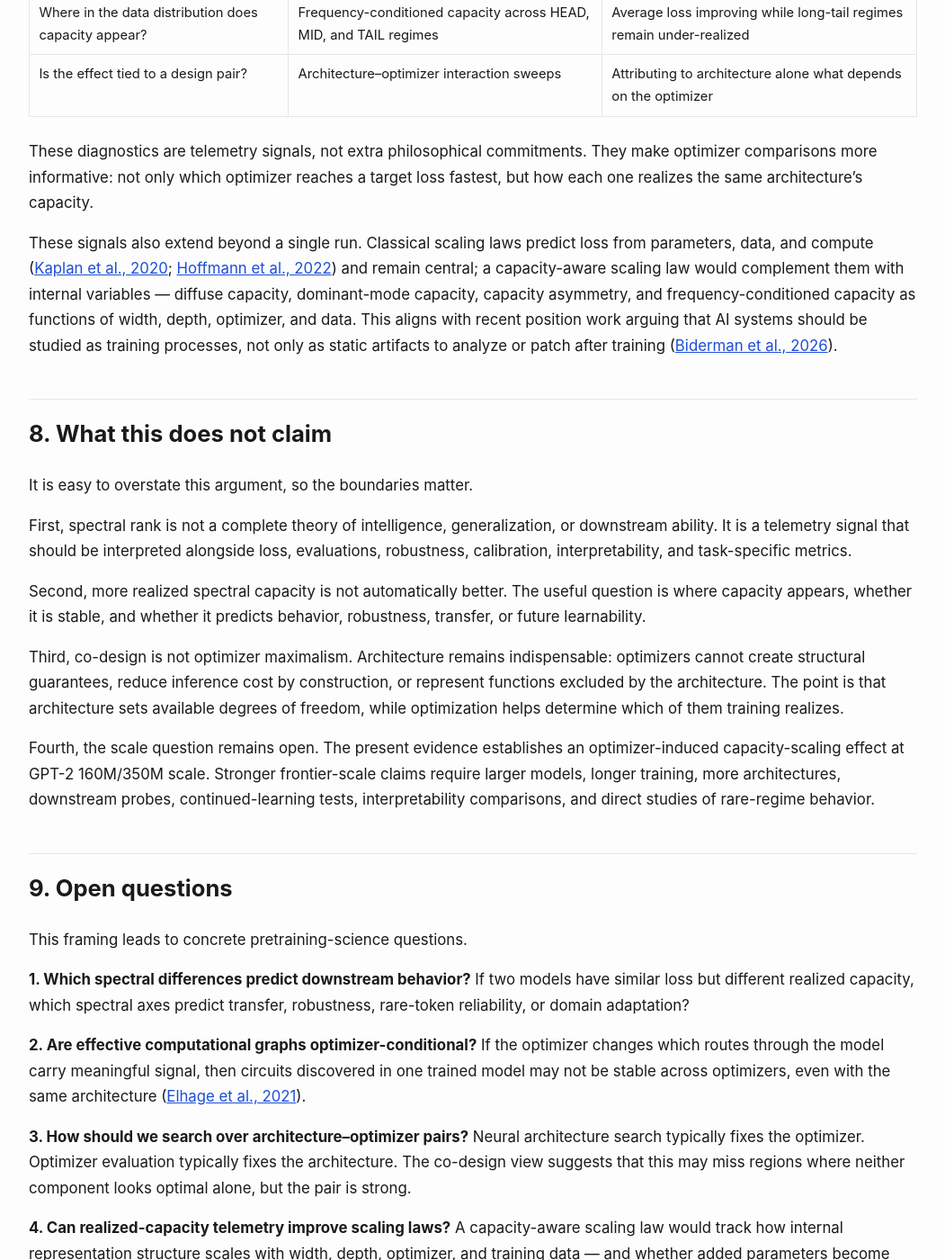
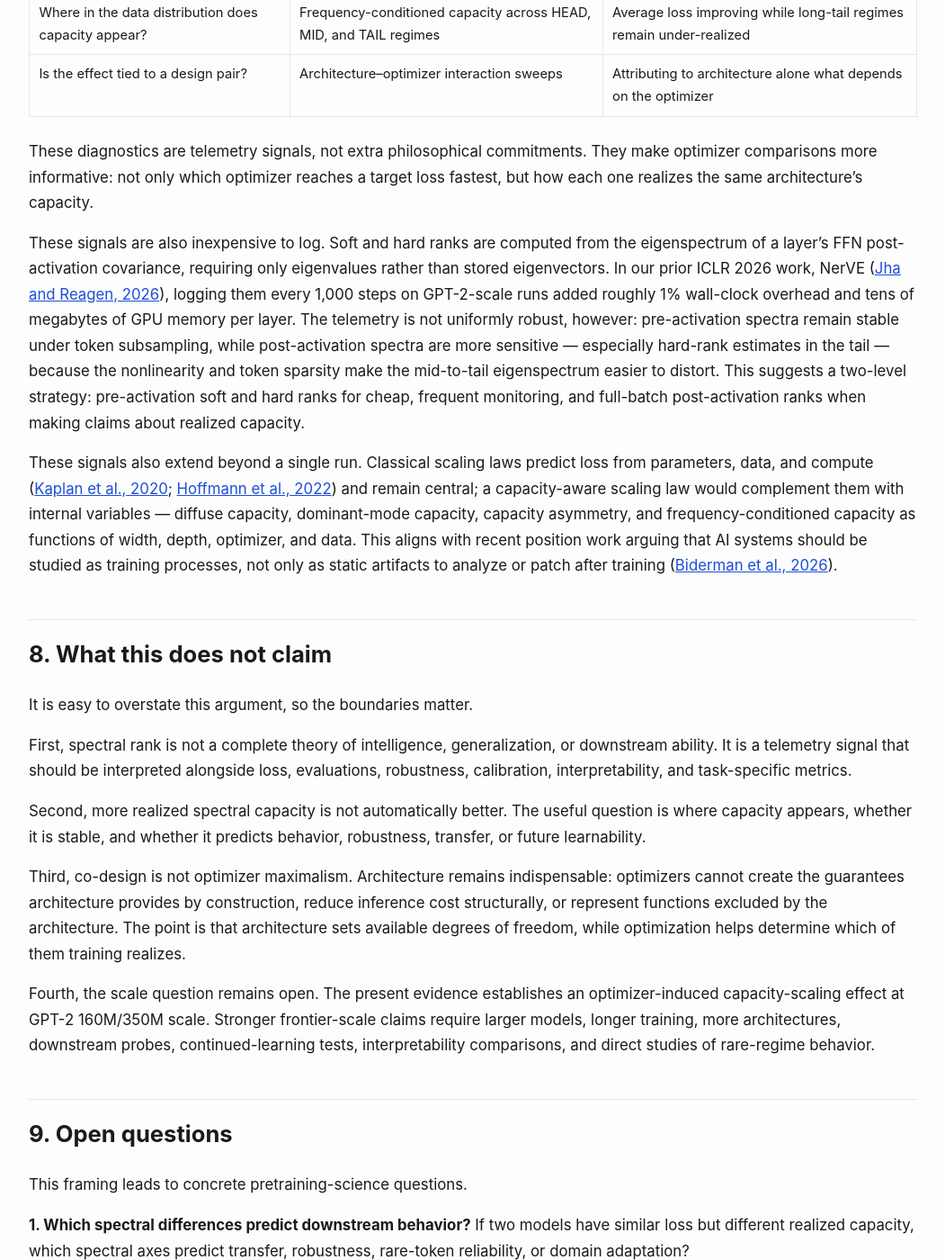
Before and after one commit to optimizer-scaling-laws/optimizer-scaling-laws.github.io, a Jekyll site: the page built from _posts/2026-06-18-architecture-creates-capacity-optimizers-realize-it.md, in a window 1280 px wide and 1400 px high, scrolled down 15942 px. Shown: the whole window at 90% size, without its empty margins (114-1165 px from the left). Built offline with Jekyll 4.4.1, drawn with Linux system fonts in a browser that asks for light colours; some of the changed text lies outside the part shown.

Commit message:
Polished Section 7, added Cost

```diff
--- a/_posts/2026-06-18-architecture-creates-capacity-optimizers-realize-it.md
+++ b/_posts/2026-06-18-architecture-creates-capacity-optimizers-realize-it.md
@@ -551,7 +551,7 @@
 <thead><tr><th>Question</th><th>Diagnostic</th><th>Failure mode it catches</th></tr></thead>
 <tbody>
 <tr><td>Did same-loss models build the same representation?</td><td>Matched-loss optimizer comparisons</td><td>Similar perplexity hiding different representation geometry</td></tr>
-<tr><td>Does added width become realized capacity?</td><td>Diffuse and dominant-mode capacity scaling</td><td>Parameters increasing while dominant modes do not grow</td></tr>
+<tr><td>Does added FFN width convert into realized capacity?</td><td>Diffuse and dominant-mode capacity scaling</td><td>Parameters increasing while dominant modes do not grow</td></tr>
 <tr><td>Is capacity broad but weakly concentrated?</td><td>Capacity asymmetry</td><td>Diffuse capacity growing without matching dominant-mode structure</td></tr>
 <tr><td>Where in the data distribution does capacity appear?</td><td>Frequency-conditioned capacity across HEAD, MID, and TAIL regimes</td><td>Average loss improving while long-tail regimes remain under-realized</td></tr>
 <tr><td>Is the effect tied to a design pair?</td><td>Architecture–optimizer interaction sweeps</td><td>Attributing to architecture alone what depends on the optimizer</td></tr>
@@ -559,6 +559,8 @@
 </table>
 
 These diagnostics are telemetry signals, not extra philosophical commitments. They make optimizer comparisons more informative: not only which optimizer reaches a target loss fastest, but how each one realizes the same architecture's capacity.
+
+These signals are also inexpensive to log. Soft and hard ranks are computed from the eigenspectrum of a layer's FFN post-activation covariance, requiring only eigenvalues rather than stored eigenvectors. In our prior ICLR 2026 work, NerVE (<a href="https://arxiv.org/abs/2603.06922" target="_blank" rel="noopener noreferrer">Jha and Reagen, 2026</a>), logging them every 1,000 steps on GPT-2-scale runs added roughly 1% wall-clock overhead and tens of megabytes of GPU memory per layer. The telemetry is not uniformly robust, however: pre-activation spectra remain stable under token subsampling, while post-activation spectra are more sensitive — especially hard-rank estimates in the tail — because the nonlinearity and token sparsity make the mid-to-tail eigenspectrum easier to distort. This suggests a two-level strategy: pre-activation soft and hard ranks for cheap, frequent monitoring, and full-batch post-activation ranks when making claims about realized capacity.
 
 These signals also extend beyond a single run. Classical scaling laws predict loss from parameters, data, and compute (<a href="https://arxiv.org/abs/2001.08361" target="_blank" rel="noopener noreferrer">Kaplan et al., 2020</a>; <a href="https://arxiv.org/abs/2203.15556" target="_blank" rel="noopener noreferrer">Hoffmann et al., 2022</a>) and remain central; a capacity-aware scaling law would complement them with internal variables — diffuse capacity, dominant-mode capacity, capacity asymmetry, and frequency-conditioned capacity as functions of width, depth, optimizer, and data. This aligns with recent position work arguing that AI systems should be studied as training processes, not only as static artifacts to analyze or patch after training (<a href="https://arxiv.org/abs/2606.06533" target="_blank" rel="noopener noreferrer">Biderman et al., 2026</a>).
 
@@ -572,7 +574,7 @@
 
 Second, more realized spectral capacity is not automatically better. The useful question is where capacity appears, whether it is stable, and whether it predicts behavior, robustness, transfer, or future learnability.
 
-Third, co-design is not optimizer maximalism. Architecture remains indispensable: optimizers cannot create structural guarantees, reduce inference cost by construction, or represent functions excluded by the architecture. The point is that architecture sets available degrees of freedom, while optimization helps determine which of them training realizes.
+Third, co-design is not optimizer maximalism. Architecture remains indispensable: optimizers cannot create the guarantees architecture provides by construction, reduce inference cost structurally, or represent functions excluded by the architecture. The point is that architecture sets available degrees of freedom, while optimization helps determine which of them training realizes.
 
 Fourth, the scale question remains open. The present evidence establishes an optimizer-induced capacity-scaling effect at GPT-2 160M/350M scale. Stronger frontier-scale claims require larger models, longer training, more architectures, downstream probes, continued-learning tests, interpretability comparisons, and direct studies of rare-regime behavior.
 
@@ -685,6 +687,7 @@
   <li>Hernandez-Garcia, J. F., Figliolia, T., and Millidge, B. <em>Can Scale Save Us From Plasticity Loss in Large Language Models?</em> arXiv:2606.24752, 2026. <a href="https://arxiv.org/abs/2606.24752" target="_blank" rel="noopener noreferrer">arXiv</a></li>
   <li>Zheng, G., Yang, E., Wang, X., Chen, Y., He, F., Zheng, Q., Wang, P., and Shen, L. <em>Plasticity Activation via Polar Operator: A Plug-in Method for Balancing Stability and Plasticity</em>. ICML, 2026. <a href="https://openreview.net/forum?id=b7P2WegaBY" target="_blank" rel="noopener noreferrer">OpenReview</a></li>
   <li>Koeppe, N., Vecchietti, L. F., Han, D., Li, D., and Lee, S. W. <em>Mitigating Plasticity Loss through Architectural Design in Continual Learning</em>. ICML, 2026. <a href="https://openreview.net/forum?id=pAhGjPOlwy" target="_blank" rel="noopener noreferrer">OpenReview</a></li>
+  <li>Jha, N. K., and Reagen, B. <em>NerVE: Nonlinear Eigenspectrum Dynamics in LLM Feed-Forward Networks</em>. ICLR, 2026. <a href="https://arxiv.org/abs/2603.06922" target="_blank" rel="noopener noreferrer">arXiv</a></li>
 </ol>
 
 </div>
```
